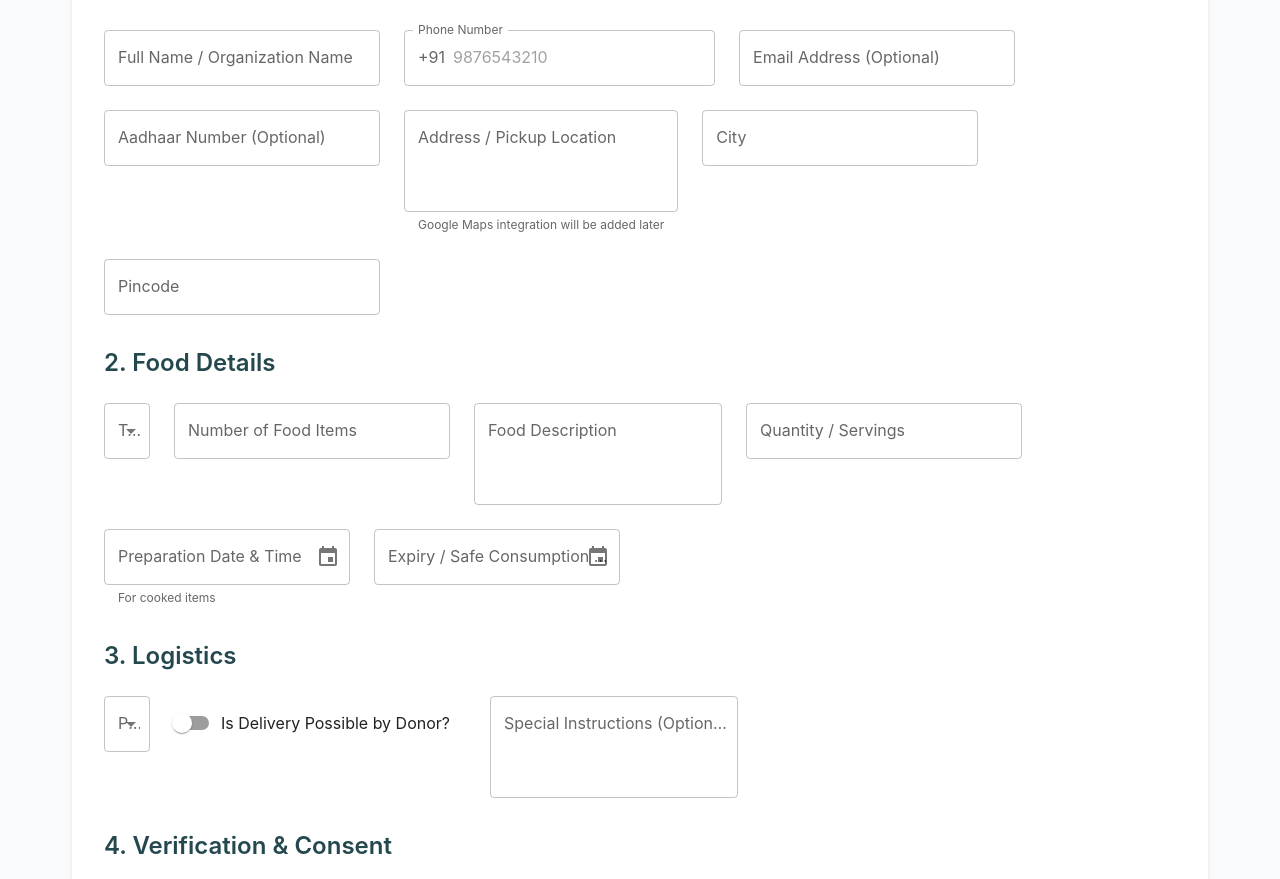
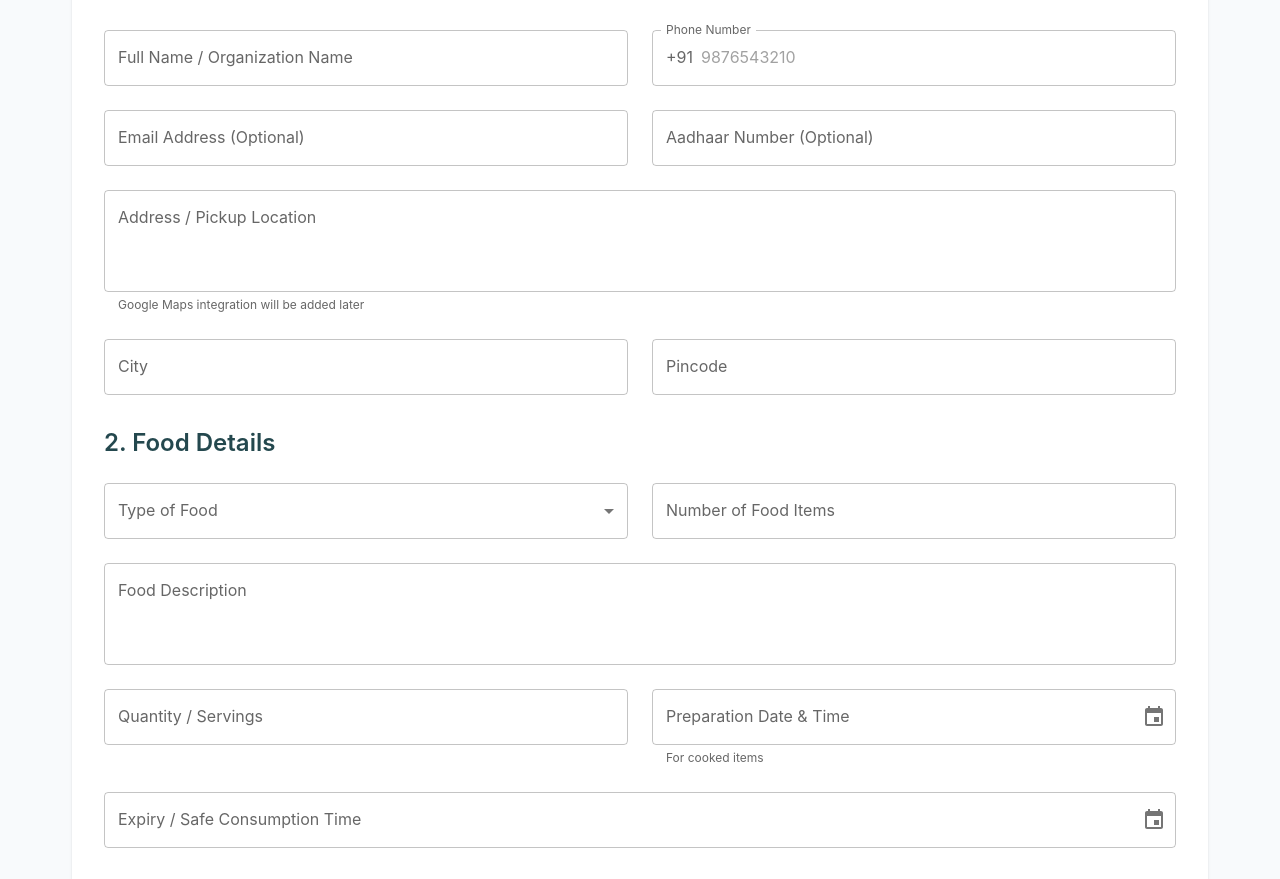
Before and after one commit to sajhathali/sothali, a Next.js app: page /donation in a window 1280 px wide. Shown: the part 291-1170 px from the top of the page. Built offline with nearby package versions, Linux system fonts and the light colour scheme.

Commit message:
fix: replace MUI Grid with flexbox layout to resolve v6 compatibility issues

```diff
--- a/src/app/donation/page.tsx
+++ b/src/app/donation/page.tsx
@@ -1,5 +1,5 @@
 "use client";
-import { Typography, Paper, Box, TextField, FormControl, InputLabel, Select, MenuItem, Checkbox, FormControlLabel, Button, Grid, Chip, OutlinedInput, Switch, Alert } from "@mui/material";
+import { Typography, Paper, Box, TextField, FormControl, InputLabel, Select, MenuItem, Checkbox, FormControlLabel, Button, Chip, OutlinedInput, Switch, Alert } from "@mui/material";
 import { DateTimePicker } from "@mui/x-date-pickers/DateTimePicker";
 import { LocalizationProvider } from "@mui/x-date-pickers/LocalizationProvider";
 import { AdapterDateFns } from "@mui/x-date-pickers/AdapterDateFns";
@@ -82,8 +82,8 @@ export default function DonationPage() {
               1. Donor Information
             </Typography>
 
-            <Grid container spacing={3} sx={{ mb: 4 }}>
-              <Grid item xs={12} sm={6}>
+            <Box sx={{ display: 'flex', flexDirection: 'column', gap: 3, mb: 4 }}>
+              <Box sx={{ display: 'flex', flexDirection: { xs: 'column', sm: 'row' }, gap: 3 }}>
                 <Controller
                   name="fullName"
                   control={control}
@@ -97,9 +97,7 @@ export default function DonationPage() {
                     />
                   )}
                 />
-              </Grid>
 
-              <Grid item xs={12} sm={6}>
                 <Controller
                   name="phone"
                   control={control}
@@ -117,9 +115,9 @@ export default function DonationPage() {
                     />
                   )}
                 />
-              </Grid>
+              </Box>
 
-              <Grid item xs={12} sm={6}>
+              <Box sx={{ display: 'flex', flexDirection: { xs: 'column', sm: 'row' }, gap: 3 }}>
                 <Controller
                   name="email"
                   control={control}
@@ -134,9 +132,7 @@ export default function DonationPage() {
                     />
                   )}
                 />
-              </Grid>
 
-              <Grid item xs={12} sm={6}>
                 <Controller
                   name="aadhaar"
                   control={control}
@@ -151,9 +147,8 @@ export default function DonationPage() {
                     />
                   )}
                 />
-              </Grid>
+              </Box>
 
-              <Grid item xs={12}>
               <Controller
                 name="address"
                 control={control}
@@ -170,9 +165,8 @@ export default function DonationPage() {
                   />
                 )}
               />
-              </Grid>
 
-              <Grid item xs={12} sm={6}>
+              <Box sx={{ display: 'flex', flexDirection: { xs: 'column', sm: 'row' }, gap: 3 }}>
                 <Controller
                   name="city"
                   control={control}
@@ -186,9 +180,7 @@ export default function DonationPage() {
                     />
                   )}
                 />
-              </Grid>
 
-              <Grid item xs={12} sm={6}>
                 <Controller
                   name="pincode"
                   control={control}
@@ -203,16 +195,16 @@ export default function DonationPage() {
                     />
                   )}
                 />
-              </Grid>
-            </Grid>
+              </Box>
+            </Box>
 
             {/* Food Details */}
             <Typography variant="h5" gutterBottom color="primary" sx={{ fontWeight: 600, mb: 3 }}>
               2. Food Details
             </Typography>
 
-            <Grid container spacing={3} sx={{ mb: 4 }}>
-              <Grid item xs={12} sm={6}>
+            <Box sx={{ display: 'flex', flexDirection: 'column', gap: 3, mb: 4 }}>
+              <Box sx={{ display: 'flex', flexDirection: { xs: 'column', sm: 'row' }, gap: 3 }}>
                 <FormControl fullWidth error={!!errors.foodTypes}>
                   <InputLabel>Type of Food</InputLabel>
                   <Select
@@ -240,9 +232,7 @@ export default function DonationPage() {
                     </Typography>
                   )}
                 </FormControl>
-              </Grid>
 
-              <Grid item xs={12} sm={6}>
                 <Controller
                   name="numberOfItems"
                   control={control}
@@ -258,9 +248,8 @@ export default function DonationPage() {
                     />
                   )}
                 />
-              </Grid>
+              </Box>
 
-              <Grid item xs={12}>
               <Controller
                 name="foodDescription"
                 control={control}
@@ -277,9 +266,8 @@ export default function DonationPage() {
                   />
                 )}
               />
-              </Grid>
 
-              <Grid item xs={12} sm={6}>
+              <Box sx={{ display: 'flex', flexDirection: { xs: 'column', sm: 'row' }, gap: 3 }}>
                 <Controller
                   name="quantityServings"
                   control={control}
@@ -296,9 +284,7 @@ export default function DonationPage() {
                     />
                   )}
                 />
-              </Grid>
 
-              <Grid item xs={12} sm={6}>
                 <Controller
                   name="preparationDateTime"
                   control={control}
@@ -315,9 +301,8 @@ export default function DonationPage() {
                     />
                   )}
                 />
-              </Grid>
+              </Box>
 
-              <Grid item xs={12} sm={6}>
               <Controller
                 name="expiryDateTime"
                 control={control}
@@ -333,16 +318,15 @@ export default function DonationPage() {
                   />
                 )}
               />
-              </Grid>
-            </Grid>
+            </Box>
 
             {/* Logistics */}
             <Typography variant="h5" gutterBottom color="primary" sx={{ fontWeight: 600, mb: 3 }}>
               3. Logistics
             </Typography>
 
-            <Grid container spacing={3} sx={{ mb: 4 }}>
-              <Grid item xs={12} sm={6}>
+            <Box sx={{ display: 'flex', flexDirection: 'column', gap: 3, mb: 4 }}>
+              <Box sx={{ display: 'flex', flexDirection: { xs: 'column', sm: 'row' }, gap: 3, alignItems: { sm: 'center' } }}>
                 <Controller
                   name="preferredPickupTime"
                   control={control}
@@ -364,9 +348,7 @@ export default function DonationPage() {
                     </FormControl>
                   )}
                 />
-              </Grid>
 
-              <Grid item xs={12} sm={6}>
                 <Controller
                   name="deliveryPossible"
                   control={control}
@@ -374,13 +356,12 @@ export default function DonationPage() {
                     <FormControlLabel
                       control={<Switch {...field} checked={field.value} />}
                       label="Is Delivery Possible by Donor?"
-                      sx={{ mt: 1 }}
+                      sx={{ minWidth: 'fit-content' }}
                     />
                   )}
                 />
-              </Grid>
+              </Box>
 
-              <Grid item xs={12}>
               <Controller
                 name="specialInstructions"
                 control={control}
@@ -395,16 +376,14 @@ export default function DonationPage() {
                   />
                 )}
               />
-              </Grid>
-            </Grid>
+            </Box>
 
             {/* Verification & Consent */}
             <Typography variant="h5" gutterBottom color="primary" sx={{ fontWeight: 600, mb: 3 }}>
               4. Verification & Consent
             </Typography>
 
-            <Grid container spacing={3} sx={{ mb: 4 }}>
-              <Grid item xs={12}>
+            <Box sx={{ display: 'flex', flexDirection: 'column', gap: 3, mb: 4 }}>
               <Controller
                 name="photoFile"
                 control={control}
@@ -424,9 +403,8 @@ export default function DonationPage() {
                   />
                 )}
               />
-              </Grid>
 
-              <Grid item xs={12}>
+              <Box>
                 <Controller
                   name="safetyConfirm"
                   control={control}
@@ -448,9 +426,9 @@ export default function DonationPage() {
                     {errors.safetyConfirm.message}
                   </Typography>
                 )}
-              </Grid>
+              </Box>
 
-              <Grid item xs={12}>
+              <Box>
                 <Controller
                   name="termsAccept"
                   control={control}
@@ -472,8 +450,8 @@ export default function DonationPage() {
                     {errors.termsAccept.message}
                   </Typography>
                 )}
-              </Grid>
-            </Grid>
+              </Box>
+            </Box>
 
             {/* Submit Button */}
             <Box sx={{ display: 'flex', justifyContent: 'center', mt: 4 }}>
```
Lines whose indentation alone changed are shown as unchanged.
